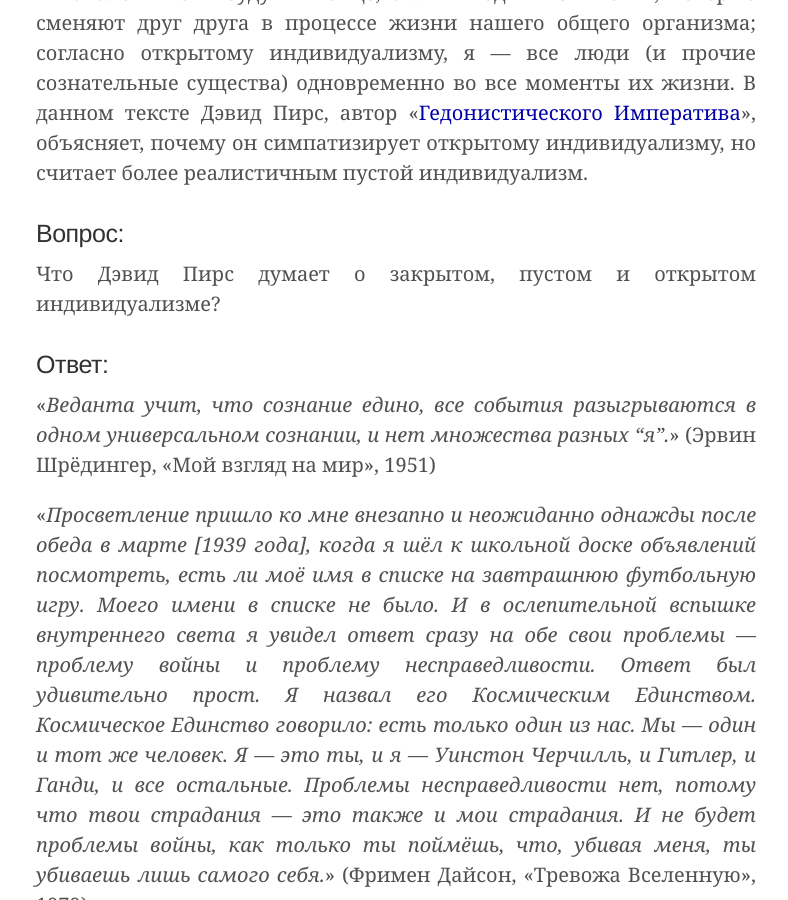
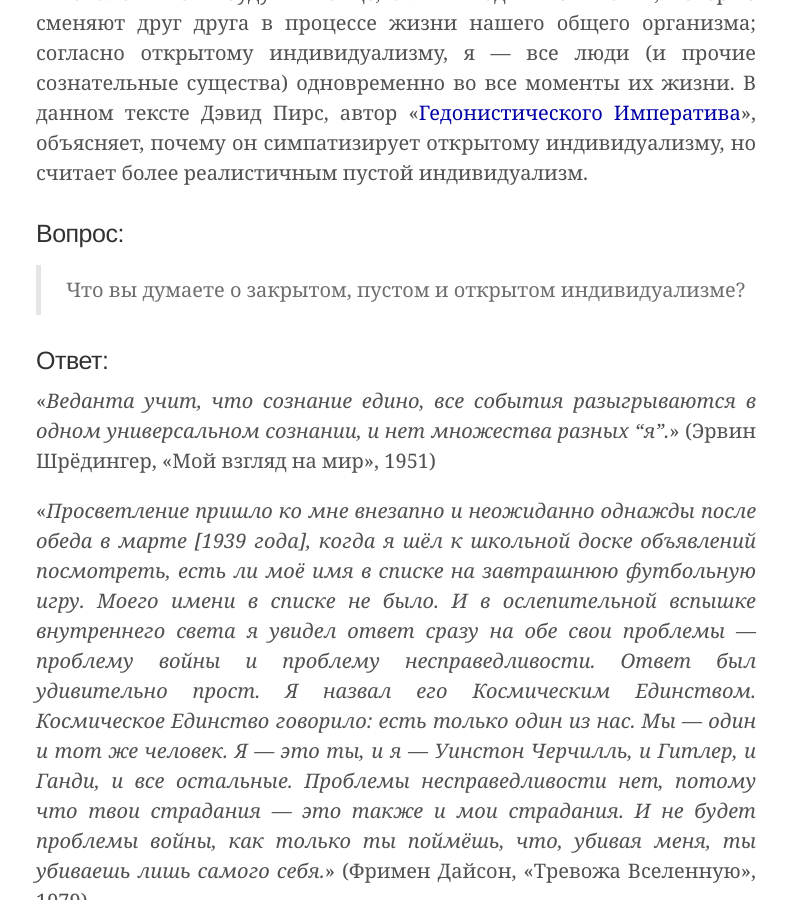
Before and after one commit to HedWeb-RU/hedweb-ru.github.io, a Jekyll site: the page built from quora/closed-empty-and-open-individualism.md, in a window 1280 px wide and 900 px high, scrolled down 453 px. Shown: the whole window, without its empty margins (244-1032 px from the left). Built offline with Jekyll 4.4.1, drawn with Linux system fonts in a browser that asks for light colours.

Commit message:
Update closed-empty-and-open-individualism.md

```diff
--- a/quora/closed-empty-and-open-individualism.md
+++ b/quora/closed-empty-and-open-individualism.md
@@ -17,7 +17,7 @@ excerpt: "«Веданта учит, что сознание едино, все
 
 ### Вопрос:
 
-Что Дэвид Пирс думает о закрытом, пустом и открытом индивидуализме?
+> Что вы думаете о закрытом, пустом и открытом индивидуализме?
 
 ### Ответ:
 
```
